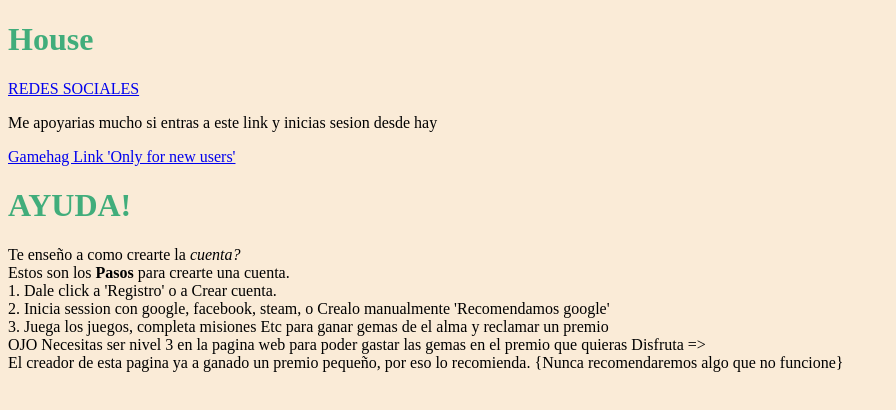
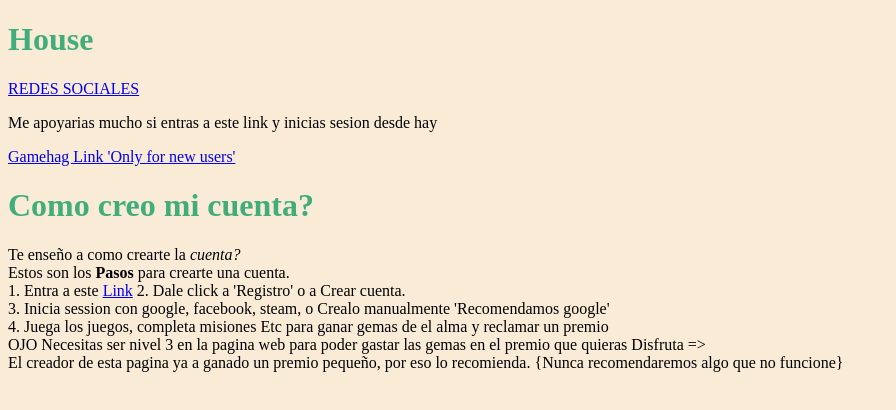
Before and after one commit to Neuryhdez45/pagina.Test, a plain HTML site: page index.html in a window 1280 px wide. Shown: the whole page, without its empty margins (0-896 px from the left). Drawn offline with Linux system fonts and the light colour scheme.

Commit message:
Update index.html

```diff
--- a/index.html
+++ b/index.html
@@ -11,12 +11,13 @@
     <a href="house2.html">REDES SOCIALES</a>
     <p>Me apoyarias mucho si entras a este link y inicias sesion desde hay </p>
     <a href="https://gamehag.com/r/9035015">Gamehag Link 'Only for new users'</a>
-    <h1>AYUDA!</h1>
+    <h1>Como creo mi cuenta?</h1>
     <p>Te enseño a como crearte la <em>cuenta?</em><br>
     Estos son los <strong>Pasos</strong> para crearte una cuenta. <br>
-    1. Dale click a 'Registro' o a Crear cuenta. <br>
-    2. Inicia session con google, facebook, steam, o Crealo manualmente 'Recomendamos google' <br>
-    3. Juega los juegos, completa misiones Etc para ganar gemas de el alma y reclamar un premio <br>
+        1. Entra a este <a href="https://gamehag.com/r/9035015">Link</a>
+    2. Dale click a 'Registro' o a Crear cuenta. <br>
+    3. Inicia session con google, facebook, steam, o Crealo manualmente 'Recomendamos google' <br>
+    4. Juega los juegos, completa misiones Etc para ganar gemas de el alma y reclamar un premio <br>
     OJO Necesitas ser nivel 3 en la pagina web para poder gastar las gemas en el premio que quieras Disfruta => <br>
     El creador de esta pagina ya a ganado un premio pequeño, por eso lo recomienda. {Nunca recomendaremos algo que no funcione}</p>
 
```
